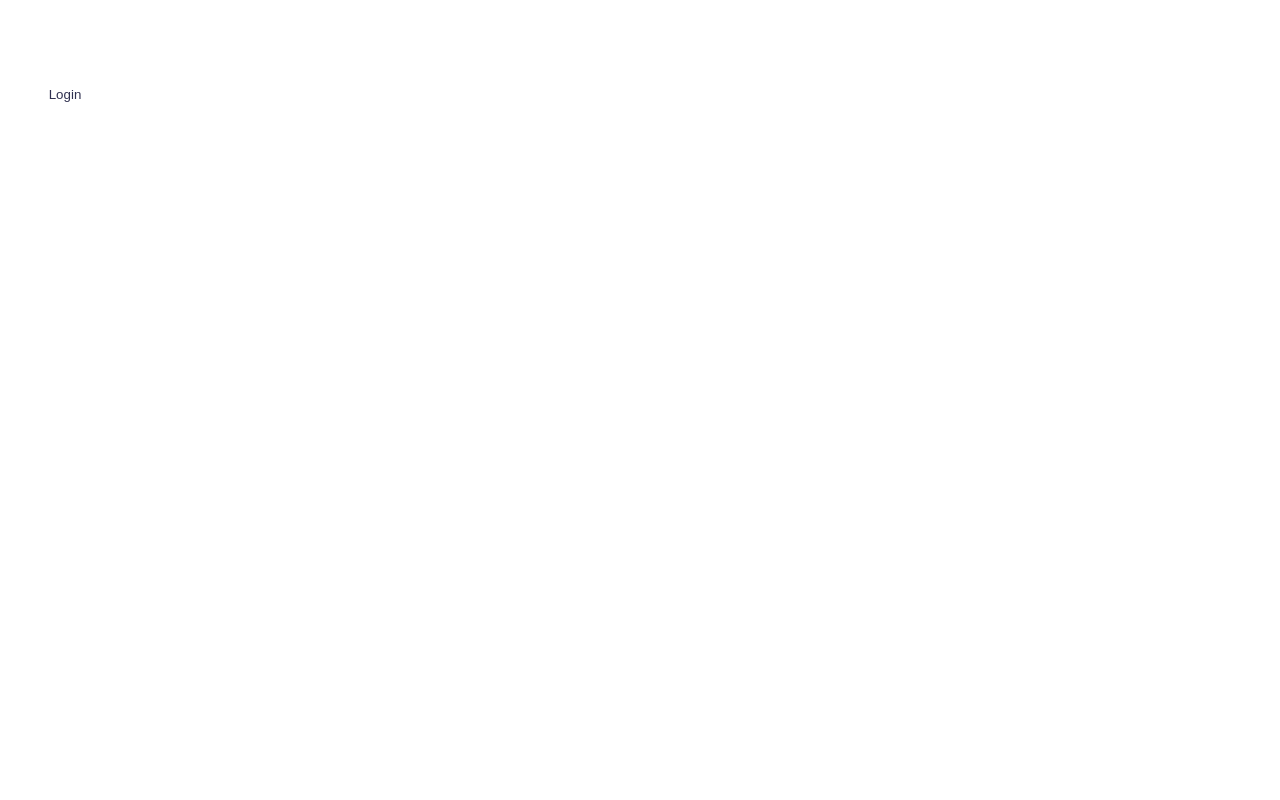
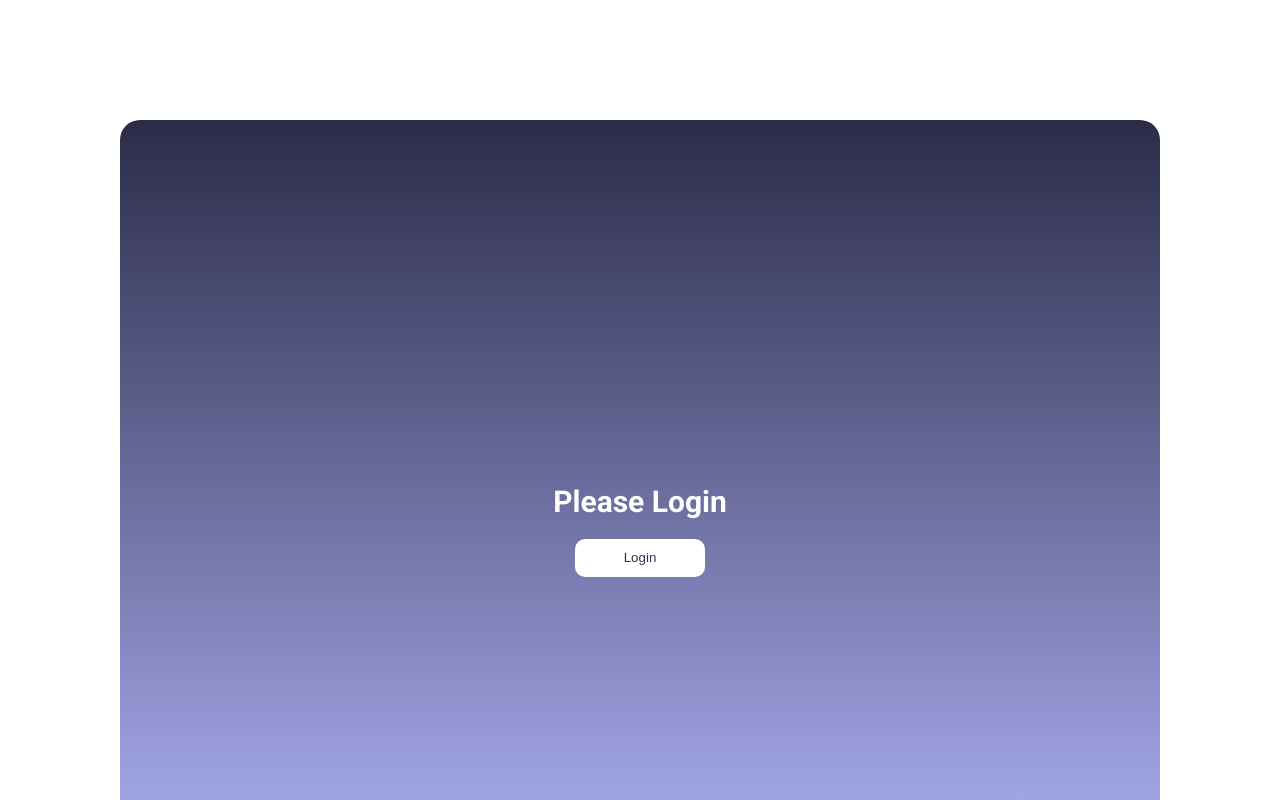
Before and after one commit to Nannabeati/LoginApp, a React (Create React App) app: page / in a window 1280 px wide. Shown: the top 800 px of the page. Built offline with nearby package versions, Linux system fonts and the light colour scheme; a web font is replaced by a local one.

Commit message:
Update index.css home

```diff
--- a/src/components/Home/index.css
+++ b/src/components/Home/index.css
@@ -1,7 +1,14 @@
 /* Write your CSS here */
 .container {
-  background-color: #ffffff;
+  display: flex;
+  flex-direction: column;
+  justify-content: center;
+  align-items: center;
   height: 100vh;
+  background-image: linear-gradient(to bottom, #2b2c49, #b5b9ff);
+  background-size: cover;
+  margin: 120px;
+  border-radius: 20px;
 }
 
 .heading {
```
